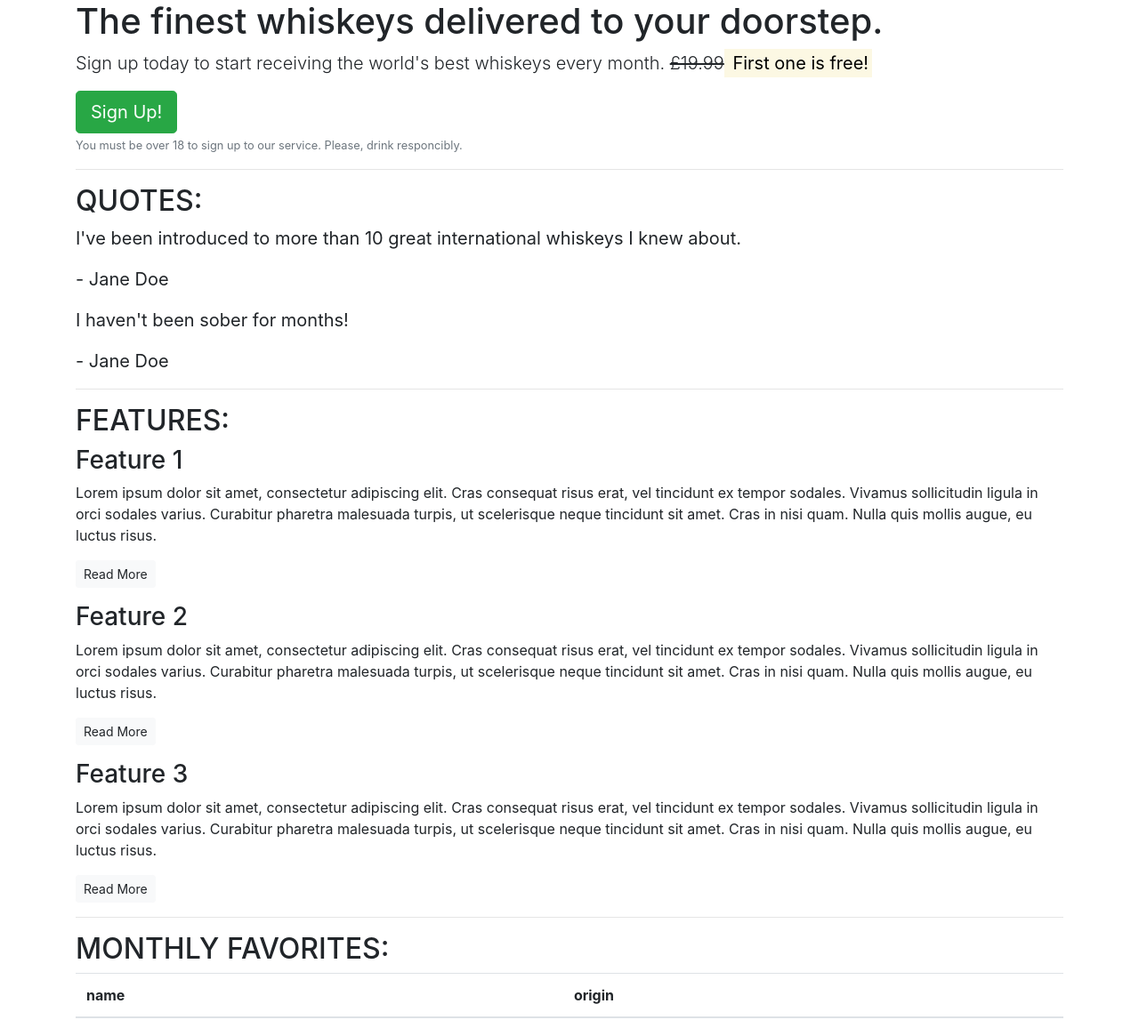
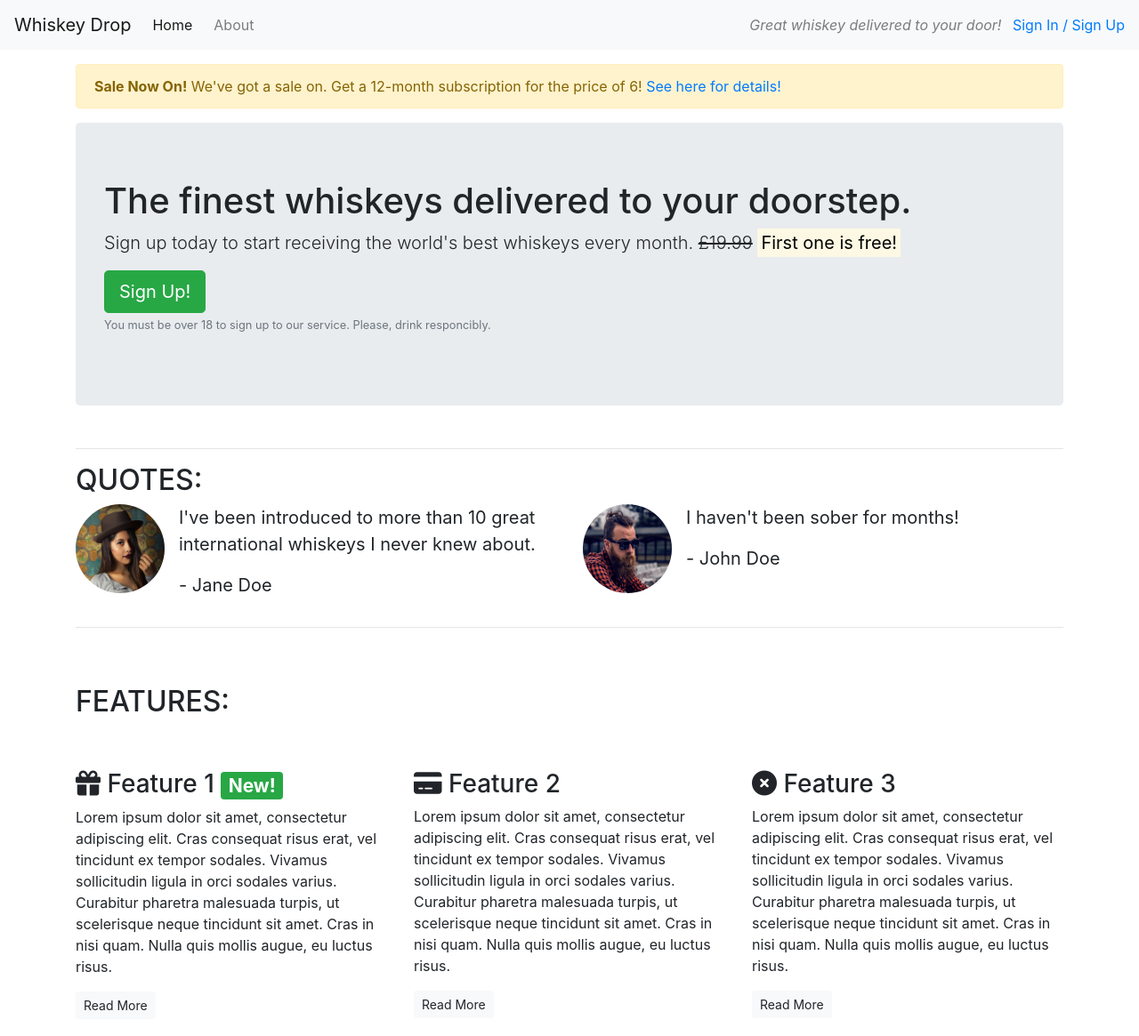
Before and after one commit to seanyoung247/bootstrap-test, a plain HTML site: page index.html in a window 1280 px wide. Shown: the top 1165 px of the page at 89% size. Drawn offline with nearby package versions, Linux system fonts and the light colour scheme.

Commit message:
icons and images added

```diff
--- a/index.html
+++ b/index.html
@@ -1,39 +1,107 @@
 <!DOCTYPE html>
 <html lang="en">
+
 <head>
 	<meta charset="UTF-8">
 	<meta name="viewport" content="width=device-width, initial-scale=1.0">
 	<meta http-equiv="X-UA-Compatible" content="ie=edge">
 
-    <link rel="stylesheet" href="https://stackpath.bootstrapcdn.com/bootstrap/4.3.1/css/bootstrap.min.css" integrity="sha384-ggOyR0iXCbMQv3Xipma34MD+dH/1fQ784/j6cY/iJTQUOhcWr7x9JvoRxT2MZw1T" crossorigin="anonymous">
-    <script src="https://stackpath.bootstrapcdn.com/bootstrap/4.3.1/js/bootstrap.min.js" integrity="sha384-JjSmVgyd0p3pXB1rRibZUAYoIIy6OrQ6VrjIEaFf/nJGzIxFDsf4x0xIM+B07jRM" crossorigin="anonymous"></script>
+	<!-- Bootstrap -->
+	<link rel="stylesheet" href="https://stackpath.bootstrapcdn.com/bootstrap/4.3.1/css/bootstrap.min.css"
+		integrity="sha384-ggOyR0iXCbMQv3Xipma34MD+dH/1fQ784/j6cY/iJTQUOhcWr7x9JvoRxT2MZw1T" crossorigin="anonymous">
+	<script src="https://stackpath.bootstrapcdn.com/bootstrap/4.3.1/js/bootstrap.min.js"
+		integrity="sha384-JjSmVgyd0p3pXB1rRibZUAYoIIy6OrQ6VrjIEaFf/nJGzIxFDsf4x0xIM+B07jRM" crossorigin="anonymous">
+	</script>
+	<!-- /.Bootstrap -->
+
+	<!-- Fontawesome -->
+	<script src="https://kit.fontawesome.com/d3a4655e7b.js" crossorigin="anonymous"></script>
+	<!-- /.Fontawesome -->
+
 
 	<title>Whiskey Drop | Taste a new whiskey every month</title>
 </head>
+
 <body>
-    <article class="container">
+
+	<nav class="navbar navbar-light bg-light navbar-expand-sm">
+		<a href="/" class="navbar-brand">Whiskey Drop</a>
+		<ul class="navbar-nav mr-auto">
+			<li class="active nav-item mr-2"><a class="nav-link" href="/">Home</a></li>
+			<li class="nav-item mr-2"><a class="nav-link" href="/about">About</a></li>
+			<li class="nav-item mr-2 d-block d-sm-none"><a class="nav-link" href="/login">Sign In / Sign Up</a></li>
+		</ul>
+		<div class="d-none d-md-block">
+			<p class="navbar-text my-auto mr-2"><i>Great whiskey delivered to your door!</i></p>
+			<a href="/login">Sign In / Sign Up</a>
+		</div>
+	</nav>
+
+	<article class="container mt-3">
+		<div class="row d-none d-sm-block">
+			<div class="col-12">
+				<div class="alert alert-warning">
+					<strong>Sale Now On!</strong> We've got a sale on. Get a 12-month subscription for the
+					price of 6! <a href="">See here for details!</a>
+				</div>
+			</div>
+		</div>
+
 		<!-- callout -->
-        <section class="callout">
+		<div class="row">
+			<div class="col-12">
+				<section class="callout jumbotron">
 					<h1>The finest whiskeys delivered to your doorstep.</h1>
 					<p class="lead">Sign up today to start receiving the world's best whiskeys every month.
-               <s>£19.99</s><strong><mark> First one is free!</mark></strong></p>
+						<s class="d-none d-sm-inline">£19.99</s>
+						<span class="d-inline d-sm-none"><br></span>
+						<strong><mark> First one is free!</mark></strong></p>
 					<button class="btn btn-success btn-lg">Sign Up!</button>
-               <p class="text-muted"><small>You must be over 18 to sign up to our service. Please, drink responcibly.</small></p>
+					<p class="text-muted">
+						<small>You must be over 18 to sign up to our service. Please, drink responcibly.</small></p>
 				</section>
+			</div>
+		</div>
 		<!-- /.callout -->
+
 		<hr>
 
 		<!-- Quotes -->
 		<section class="quotes">
+			<div class="row">
+				<div class="col-12">
 					<h2 class="text-uppercase">Quotes:</h2>
+				</div>
+			</div>
+			<div class="row">
+				<div class="col-12 col-md-6">
+					<div class="media">
+						<div class="d-none d-sm-block">
+							<img src="images/girl-image.png" class="rounded-circle mr-3" height=100 width=100 alt="">
+                        </div>
+							<div class="media-body">
 								<blockquote class="blockquote">
-                <p>I've been introduced to more than 10 great international whiskeys I knew about.</p>
+									<p>I've been introduced to more than 10 great international whiskeys I never knew about.
+									</p>
 									<p>- Jane Doe</p>
 								</blockquote>
+							</div>
+						</div>
+					</div>
+					<div class="col-12 col-md-6">
+						<div class="media">
+							<div class="d-none d-sm-block">
+								<img src="images/guy-image.png" class="rounded-circle mr-3" height=100 width=100 alt="">
+                            </div>
+								<div class="media-body">
 									<blockquote class="blockquote">
 										<p>I haven't been sober for months!</p>
-                <p>- Jane Doe</p>
+										<p>- John Doe</p>
 									</blockquote>
+								</div>
+							</div>
+						</div>
+					</div>
 		</section>
 		<!-- /.Quotes -->
 
@@ -41,30 +109,43 @@
 
 		<!-- Features -->
 		<section class="features">
+			<div class="row">
+				<div class="col-12 my-5">
 					<h2 class="text-uppercase">Features:</h2>
+				</div>
+			</div>
+			<div class="row">
+				<div class="col-12 col-md-6 col-lg-4">
 					<div class="feature">
-                <h3>Feature 1</h3>
+						<h3><i class="fas fa-gift d-none d-sm-inline"></i> Feature 1
+							<span class="badge badge-success">New!</span></h3>
 						<p>Lorem ipsum dolor sit amet, consectetur adipiscing elit. Cras consequat risus erat,
 							vel tincidunt ex tempor sodales. Vivamus sollicitudin ligula in orci sodales varius.
 							Curabitur pharetra malesuada turpis, ut scelerisque neque tincidunt sit amet.
 							Cras in nisi quam. Nulla quis mollis augue, eu luctus risus.</p>
 						<p><a class="btn btn-sm btn-light" href="">Read More</a></p>
 					</div>
+				</div>
+				<div class="col-12 col-md-6 col-lg-4">
 					<div class="feature">
-                <h3>Feature 2</h3>
+						<h3><i class="fas fa-credit-card d-none d-sm-inline"></i> Feature 2</h3>
 						<p>Lorem ipsum dolor sit amet, consectetur adipiscing elit. Cras consequat risus erat,
 							vel tincidunt ex tempor sodales. Vivamus sollicitudin ligula in orci sodales varius.
 							Curabitur pharetra malesuada turpis, ut scelerisque neque tincidunt sit amet.
 							Cras in nisi quam. Nulla quis mollis augue, eu luctus risus.</p>
 						<p><a class="btn btn-sm btn-light" href="">Read More</a></p>
 					</div>
+				</div>
+				<div class="col-12 d-md-none d-lg-block col-lg-4">
 					<div class="feature">
-                <h3>Feature 3</h3>
+						<h3><i class="fas fa-times-circle d-none d-sm-inline"></i> Feature 3</h3>
 						<p>Lorem ipsum dolor sit amet, consectetur adipiscing elit. Cras consequat risus erat,
 							vel tincidunt ex tempor sodales. Vivamus sollicitudin ligula in orci sodales varius.
 							Curabitur pharetra malesuada turpis, ut scelerisque neque tincidunt sit amet.
 							Cras in nisi quam. Nulla quis mollis augue, eu luctus risus.</p>
 						<p><a class="btn btn-sm btn-light" href="">Read More</a></p>
+					</div>
+				</div>
 			</div>
 		</section>
 		<!-- /.Features -->
@@ -72,7 +153,7 @@
 		<hr>
 
 		<!-- Monthly favorites -->
-        <section class="favorites">
+		<!--<section class="favorites">
             <h2 class="text-uppercase">Monthly Favorites:</h2>
             <table class="table">
                 <thead>
@@ -82,9 +163,10 @@
                     </tr>
                 </thead>
             </table>
-        </section>
+        </section>-->
 		<!-- /.Monthly favorites -->
 
 	</article>
 </body>
+
 </html>
```
Lines whose indentation alone changed are shown as unchanged.
